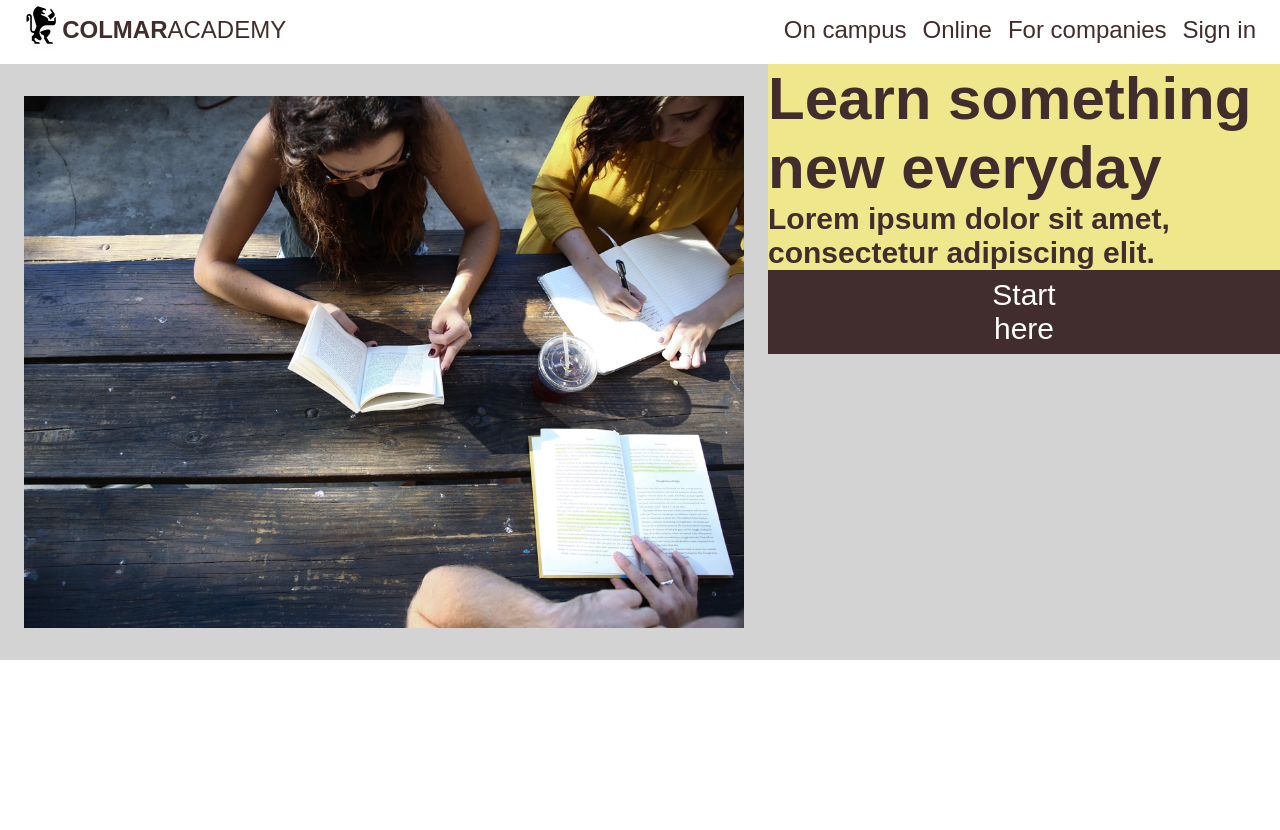
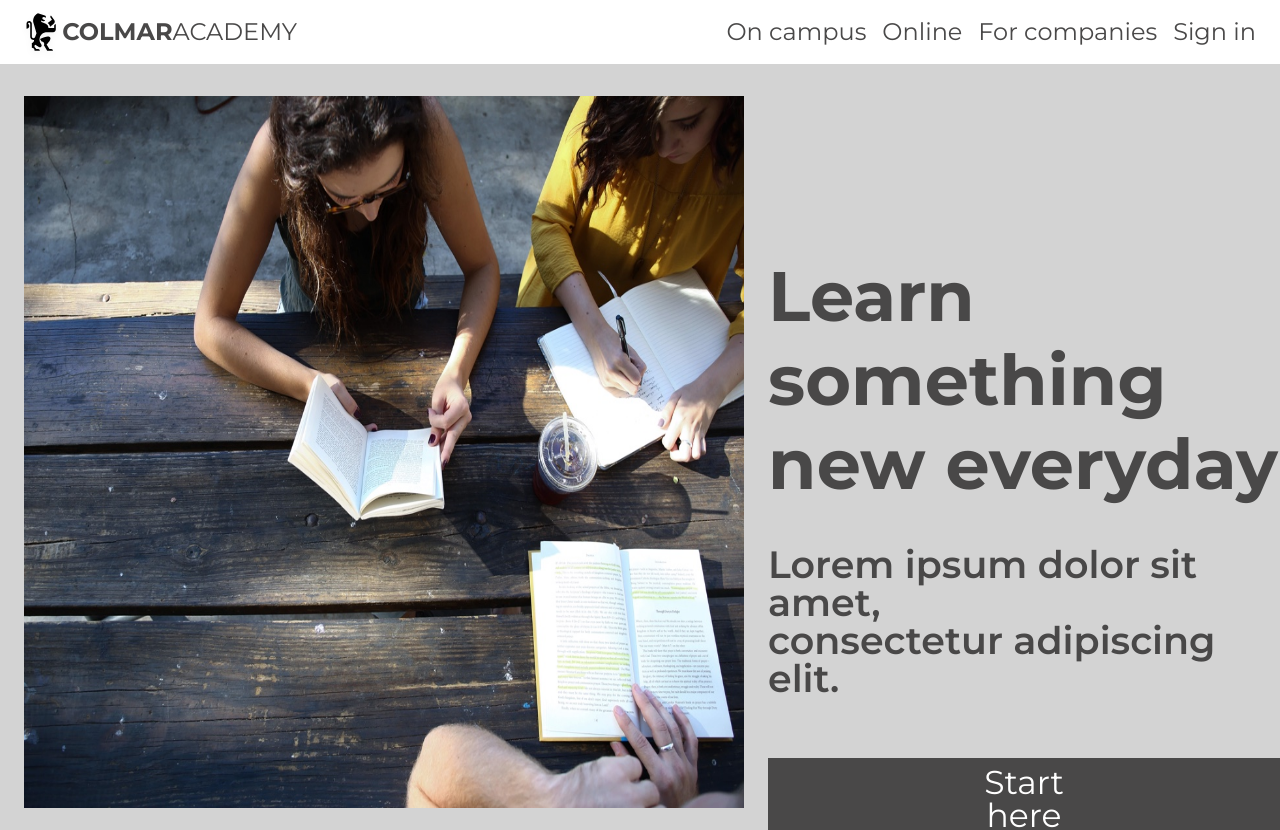
Before and after one commit to Serg-95/colmar_academy, a plain HTML site: page index.html in a window 1280 px wide. Shown: the top 830 px of the page. Before the commit the page ends 800 px from the top, so only its background shows below. Drawn offline with Linux system fonts and the light colour scheme.

Commit message:
Added correct font family and font sizes

```diff
--- a/index.html
+++ b/index.html
@@ -6,6 +6,7 @@
     <meta name="viewport" content="width=device-width, initial-scale=1.0">
     <title>Colmar Academy</title>
     <link rel="stylesheet" type="text/css" href="./resources/css/style.css">
+    <link href="https://fonts.googleapis.com/css?family=Montserrat:100,100italic,200,200italic,300,300italic,regular,italic,500,500italic,600,600italic,700,700italic,800,800italic,900,900italic" rel="stylesheet" />
 </head>
 <div class="header">
     <img class="hearer-logo" src="./resources/images/ic-logo.svg">
@@ -27,6 +28,12 @@
               <p class="start-here">Start here</p>
             </div>
         </div>
+        <div id="main-info-div">
+            <img class="main-info-banner" src="./resources/images/information-main.jpg">
+            <p class="main-info-header">It doesn't hurt to keep practicing</p>
+            <p class="curabitur">"Curabitur vitae libero in ipsum porttitor consequat. Aliquam et commodo lectus,<br>nec consequat neque. Sed non accumsan urna. Phasellus sed consequat ex. Etiam<br>eget magna laoreet, efficitur dolor consequat, tristique ligula."</p>
+            <p class="signature">Emanuel, Sr Strategist at Hiring.com</p>
+        </div>
     </div>
 </body>
 </html>
--- a/resources/css/style.css
+++ b/resources/css/style.css
@@ -7,10 +7,16 @@
     box-sizing: border-box;
 }
 
+html,
+body {
+  height: 100%;
+  line-height: 1;
+  font-family: Montserrat;
+  color: rgb(73, 72, 72);
+}
 
-html {
-  font-family: Arial, Helvetica, sans-serif;
-  color: rgb(65, 45, 45);
+img {
+    vertical-align: top;
 }
 
 .header {
@@ -24,8 +30,14 @@ html {
 .hearer-logo {
     height: 50px;
     margin-left: 20px;
-    margin-top: 0.2em;
+    margin-top: 0.6em;
 
+}
+
+.brand {
+    font-size: 24px;
+    position: relative;
+    line-height: 2.7em;
 
 }
 
@@ -35,7 +47,7 @@ html {
     right: 24px;
     font-size: 24px;
     align-items: center;
-    line-height: 2.5em;
+    line-height: 2.7em;
 }
 
 .signin {
@@ -52,17 +64,6 @@ html {
 
 }
 
-
-.brand {
-    font-size: 24px;
-    position: relative;
-    line-height: 2.5em;
-}
-
-body {
-
-}
-
 .wrapper {
     min-height: 100%;
     overflow: hidden;
@@ -70,49 +71,77 @@ body {
 
 #banner-div {
     top: 64px;
-    left: 0px;
     background-color: lightgray;
     display: flex;
-    width: 100%;
-    position: absolute;
-    align-items: flex-start;
 
 }
 
+
 .banner-text {
-   background-color: khaki;
-
+   padding-top: 190px;
 
 }
 
 .banner {
-    margin-top: px;
     padding: 32px 24px;
     width: 60%;
 
 }
 
+
 .learn-smth {
-    font-weight: 800;
-    font-size: 60px;
+    font-weight: 700;
+    font-size: 70px;
+    line-height: 1.2;
     display: inline-block;
     margin-bottom: 0px;
 
 }
 
 .lorem {
-    font-weight: 800;
-    font-size: 30px;
+    font-weight: 600;
+    font-size: 38px;
     display: inline-block;
-
+    padding-top: 40px;
+    padding-bottom: 60px;
 }
 
 .start-here {
-    font-size: 30px;
-    background-color: rgb(65, 45, 45);
+    font-size: 33px;
+    background-color: rgb(73, 72, 72);
     color: white;
     text-align: center;
     display: inline-block;
     padding: 8px 210px;
 
 }
+
+#main-info-div {
+
+
+}
+
+.main-info-banner {
+    padding: 32px 24px;
+    width: 60%;
+}
+
+.main-info-header {
+    font-size: 50px;
+    font-weight: 800;
+    padding: 0 0 32px 24px;
+}
+
+.curabitur {
+    font-size: 25px;
+    font-weight: 400;
+    padding-left: 24px;
+
+    line-height: 1.5;
+}
+
+.signature {
+    font-size: 22px;
+    font-weight: 500;
+    padding: 32px 24px;
+}
```
